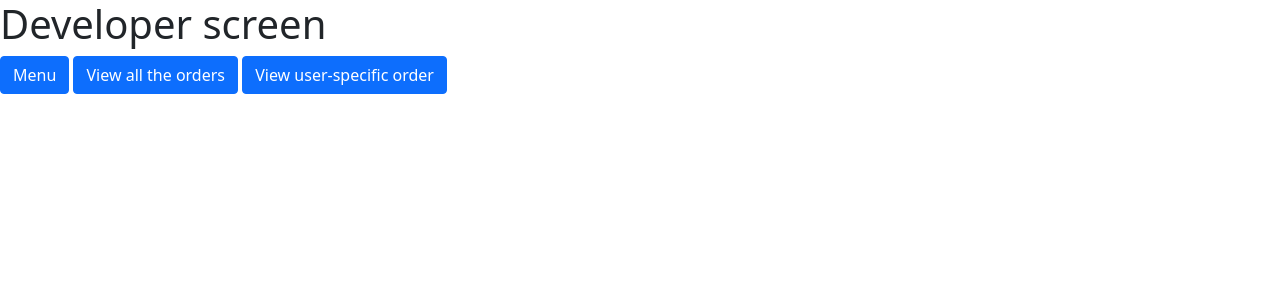
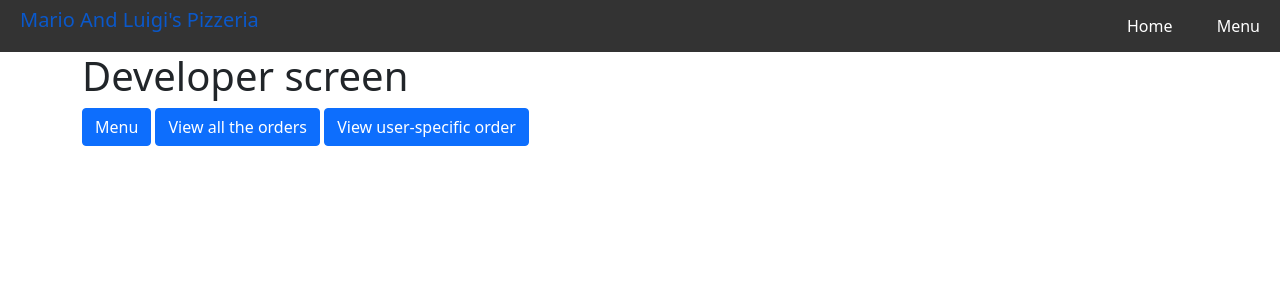
Before and after one commit to aleksandrxxv/Mario-And-Luigis-Pizzeria, a Flask app: page /dev in a window 1280 px wide. Shown: the top 300 px of the page. Run offline with Flask 3, Linux system fonts and the light colour scheme.

Commit message:
Added navbar

```diff
--- a/static/style.css
+++ b/static/style.css
@@ -19,3 +19,44 @@
     border-radius: 8px;
     box-shadow: 0 2px 8px rgba(0,0,0,0, 0.1);
 }
+
+body {
+    font-family: Arial, sans-serif;
+    margin: 0;
+    padding: 0;
+}
+
+.navbar1 {
+    background-color: #333;
+    overflow: hidden;
+}
+
+.navbar-brand {
+    float: left;
+    color: #fff;
+    padding: 14px 20px;
+    text-decoration: none;
+    font-size: 20px;
+}
+
+.navbar-navi {
+    list-style-type: none;
+    margin: 0;
+    padding: 0;
+    float: right;
+}
+
+.navbar-navi li {
+    display: inline;
+}
+
+.navbar-navi li a {
+    color: #fff;
+    padding: 14px 20px;
+    text-decoration: none;
+    display: inline-block;
+}
+
+.navbar-navi li a:hover {
+    background-color: #575757;
+}
--- a/templates/dev.html
+++ b/templates/dev.html
@@ -1,15 +1,10 @@
-<!DOCTYPE html>
-<html lang="en">
-<head>
-    <meta charset="UTF-8">
-    <meta name="viewport" content="width=device-width, initial-scale=1.0">
-    <link href="https://cdn.jsdelivr.net/npm/bootstrap@5.1.3/dist/css/bootstrap.min.css" rel="stylesheet">
-    <title>Dev Screen</title>
-</head>
-<body>
+{% extends "layout.html" %}
+
+{% block title %}Home | Flask App{% endblock %}
+
+{% block content %}
     <h1>Developer screen</h1>
     <a class="btn btn-primary" href="/menu">Menu</a>
     <a class="btn btn-primary" href="/view_orders">View all the orders</a>
     <a class="btn btn-primary" href="/track_order/Admin">View user-specific order</a>
-</body>
-</html>
+{% endblock %}
--- /dev/null
+++ b/templates/layout.html
@@ -0,0 +1,24 @@
+<!DOCTYPE html>
+<html lang="en">
+<head>
+    <meta charset="UTF-8">
+    <meta name="viewport" content="width=device-width, initial-scale=1.0">
+    <title>{% block title %}Mario and Luigi's Pizzeria{% endblock %}</title>
+    <link rel="stylesheet" href="{{ url_for('static', filename='style.css') }}">
+    <link href="https://cdn.jsdelivr.net/npm/bootstrap@5.1.3/dist/css/bootstrap.min.css" rel="stylesheet">
+</head>
+<body>
+    <nav class="navbar1">
+        <a href="{{ url_for('index') }}" class="navbar-brand">Mario And Luigi's Pizzeria</a>
+        <ul class="navbar-navi">
+            <li><a href="{{ url_for('index') }}">Home</a></li>
+            <li><a href="{{ url_for('menu') }}">Menu</a></li>
+        </ul>
+    </nav>
+
+    <!-- Page Content -->
+    <div class="container">
+        {% block content %}{% endblock %}
+    </div>
+</body>
+</html>
```
Also changed, not shown: templates/cart.html (+5 -13 lines), templates/menu.html (+7 -13 lines).
